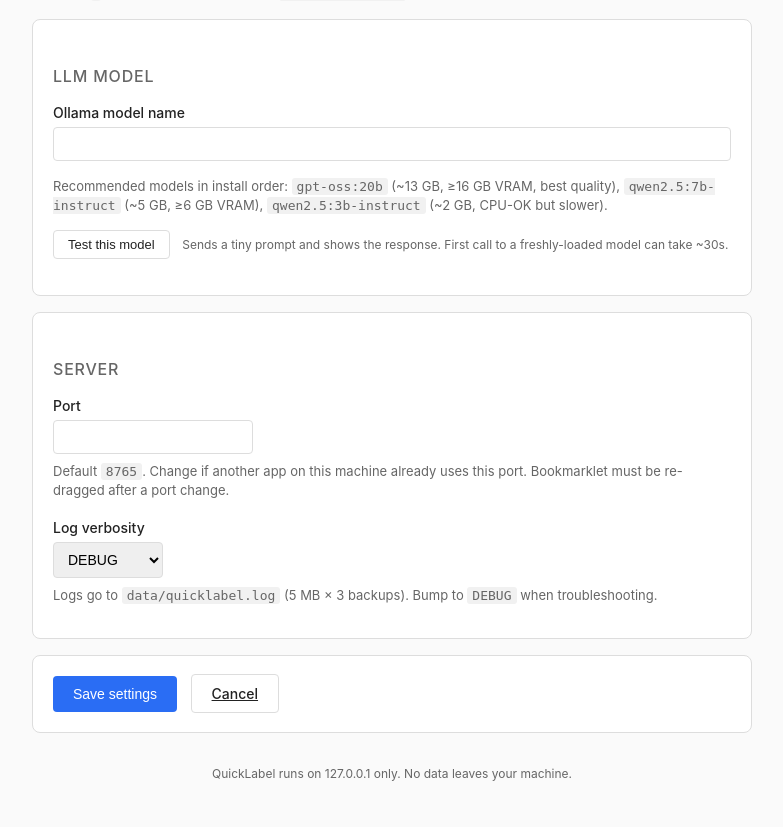
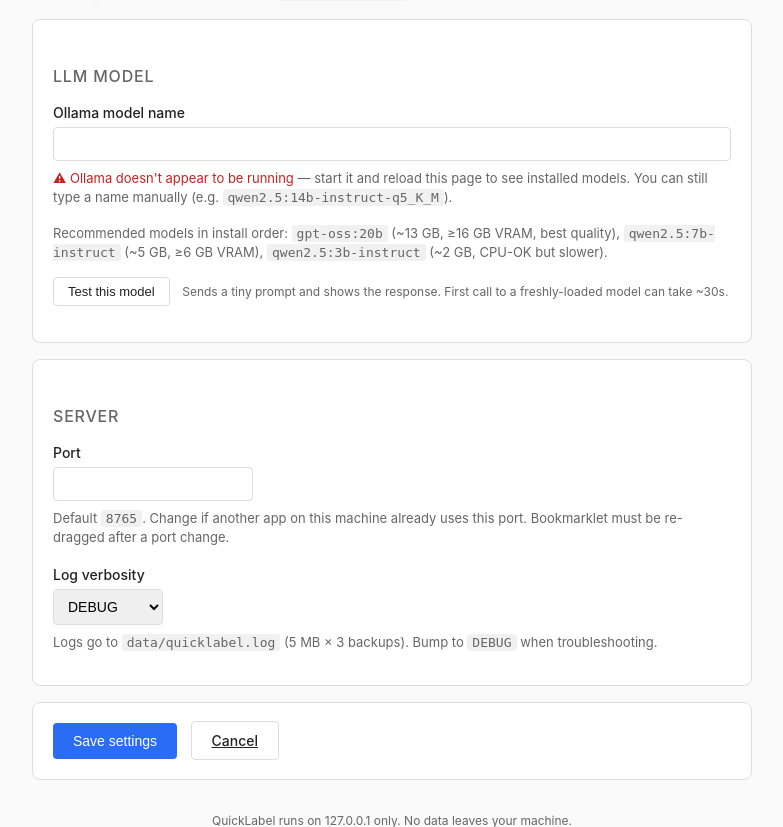
Before and after one commit to Paritosh-Tiwari/gmail-labeler, a Python web app: template src/quicklabel/templates/settings.html in a window 1280 px wide. Shown: the part 95-922 px from the top of the page, without its empty margins (248-1031 px from the left). Before the commit the page ends 876 px from the top, so only its background shows below. Run offline with Jinja, Linux system fonts and the light colour scheme; the template is opened without the code that fills it, so the values that code supplies are empty.

Commit message:
Settings: fix qwen3 probe + show installed models as visible chips
probe_model burned a tiny num_predict=8 budget on Qwen3's hidden
thinking tokens and returned empty, falsely failing the test. Apply the
same /no_think shim used for real proposals and raise num_predict so
reasoning models can answer a probe at all.

Replace the unreliable <input + datalist> with a row of click-to-fill
buttons. Datalist suggestions filter against the current input value
and many browsers refuse to open the list — users couldn't discover
installed models. Buttons are always visible and one-click to apply.

Co-Authored-By: Claude Opus 4.7 <noreply@anthropic.com>

```diff
--- a/src/quicklabel/templates/settings.html
+++ b/src/quicklabel/templates/settings.html
@@ -40,19 +40,30 @@
     <div class="card">
         <h2>LLM model</h2>
         <label for="llm_model">Ollama model name</label>
-        <input type="text" id="llm_model" name="llm_model" value="{{ settings.llm_model }}"
-               list="model_suggestions">
-        <datalist id="model_suggestions">
-            {% if installed %}
-                {% for m in installed %}
-                <option value="{{ m.name }}">{% if m.size_gb %}{{ m.size_gb }} GB installed{% endif %}</option>
-                {% endfor %}
-            {% else %}
-                <option value="gpt-oss:20b">~13 GB</option>
-                <option value="qwen2.5:7b-instruct">~5 GB</option>
-                <option value="qwen2.5:3b-instruct">~2 GB</option>
-            {% endif %}
-        </datalist>
+        <input type="text" id="llm_model" name="llm_model" value="{{ settings.llm_model }}">
+
+        {% if installed %}
+        <p class="meta" style="margin-top: 8px; margin-bottom: 4px;">
+            Installed on this machine — click to use:
+        </p>
+        <div style="display: flex; flex-wrap: wrap; gap: 6px;">
+            {% for m in installed %}
+            <button type="button"
+                    onclick="document.getElementById('llm_model').value='{{ m.name }}'"
+                    style="background: white; color: var(--fg); border: 1px solid var(--border);
+                           border-radius: 4px; padding: 4px 10px; font-size: 12px; cursor: pointer;
+                           font-family: ui-monospace, SFMono-Regular, Menlo, monospace;">
+                {{ m.name }}{% if m.size_gb %} <span style="color: var(--muted);">({{ m.size_gb }} GB)</span>{% endif %}
+            </button>
+            {% endfor %}
+        </div>
+        {% else %}
+        <p class="meta" style="margin-top: 8px;">
+            <span style="color: #c5221f;">⚠ Ollama doesn't appear to be running</span> —
+            start it and reload this page to see installed models. You can still type a
+            name manually (e.g. <code>qwen2.5:14b-instruct-q5_K_M</code>).
+        </p>
+        {% endif %}
 
         <p style="margin-top: 10px;">
             {% if model_status == "installed" %}
```
Also changed, not shown: src/quicklabel/llm_status.py (+17 -4 lines).
